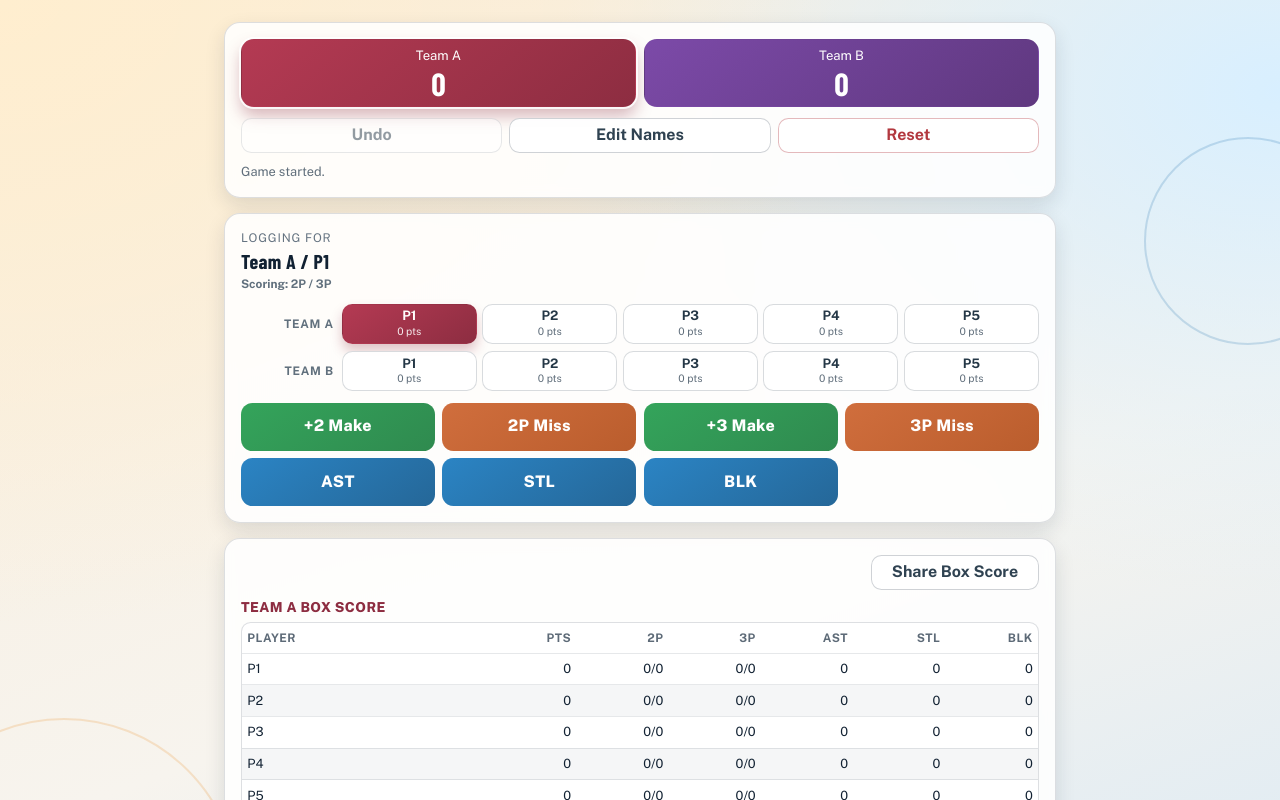
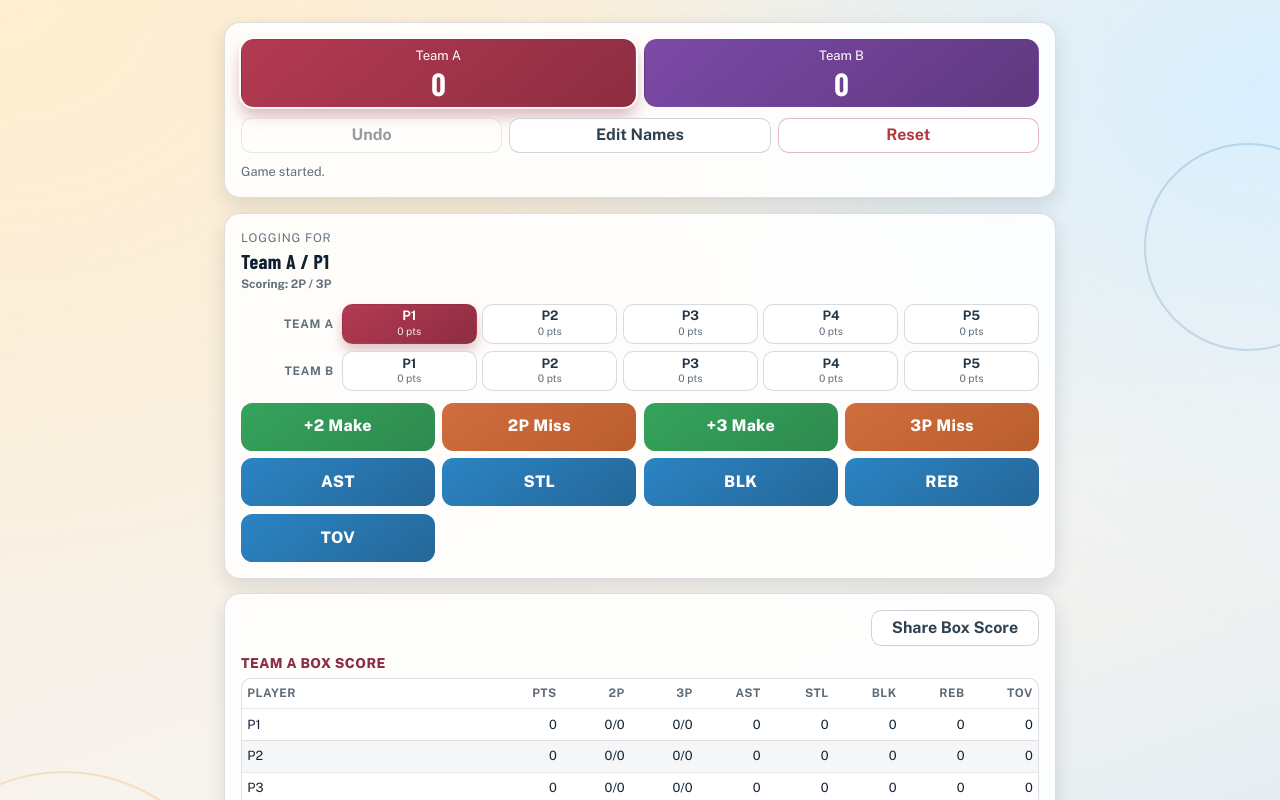
Before and after one commit to preraku/boxscore, a React (Vite) app: page / in a window 1280 px wide. Both pictures are taken after a click on the button "Start Tracking". Shown: the top 800 px of the page. Built offline with nearby package versions, Linux system fonts and the light colour scheme.

Commit message:
Add REB and TOV

```diff
--- a/src/App.css
+++ b/src/App.css
@@ -523,7 +523,7 @@
 
 .stats-table {
   width: 100%;
-  min-width: 25.5rem;
+  min-width: 31rem;
   table-layout: fixed;
   border-collapse: collapse;
   font-size: 0.8rem;
@@ -539,7 +539,7 @@
 
 .stats-table th:nth-child(1),
 .stats-table td:nth-child(1) {
-  width: 32%;
+  width: 30%;
 }
 
 .stats-table th:first-child,
@@ -554,7 +554,7 @@
 
 .stats-table th:nth-child(n + 3),
 .stats-table td:nth-child(n + 3) {
-  width: 11.6%;
+  width: 8.5%;
 }
 
 .stats-table thead th {
--- a/src/App.tsx
+++ b/src/App.tsx
@@ -5,7 +5,16 @@ import './App.css'
 type TeamSize = 4 | 5
 type TeamId = 'A' | 'B'
 type ScoringMode = 'twosAndThrees' | 'onesAndTwos'
-type StatKey = 'lowPA' | 'lowPM' | 'highPA' | 'highPM' | 'ast' | 'stl' | 'blk'
+type StatKey =
+  | 'lowPA'
+  | 'lowPM'
+  | 'highPA'
+  | 'highPM'
+  | 'ast'
+  | 'stl'
+  | 'blk'
+  | 'reb'
+  | 'tov'
 
 type StatLine = {
   lowPA: number
@@ -15,6 +24,8 @@ type StatLine = {
   ast: number
   stl: number
   blk: number
+  reb: number
+  tov: number
 }
 
 type StatDelta = Partial<Record<StatKey, number>>
@@ -62,6 +73,8 @@ const STAT_KEYS: StatKey[] = [
   'ast',
   'stl',
   'blk',
+  'reb',
+  'tov',
 ]
 
 const SCORING_CONFIG: Record<
@@ -122,6 +135,8 @@ const scoringActions = (mode: ScoringMode): ActionDefinition[] => {
     { id: 'ast', label: 'AST', short: 'AST', tone: 'event', delta: { ast: 1 } },
     { id: 'stl', label: 'STL', short: 'STL', tone: 'event', delta: { stl: 1 } },
     { id: 'blk', label: 'BLK', short: 'BLK', tone: 'event', delta: { blk: 1 } },
+    { id: 'reb', label: 'REB', short: 'REB', tone: 'event', delta: { reb: 1 } },
+    { id: 'tov', label: 'TOV', short: 'TOV', tone: 'event', delta: { tov: 1 } },
   ]
 }
 
@@ -133,6 +148,8 @@ const blankStatLine = (): StatLine => ({
   ast: 0,
   stl: 0,
   blk: 0,
+  reb: 0,
+  tov: 0,
 })
 
 const createSetupTeam = (label: string): SetupTeam => ({
@@ -503,6 +520,8 @@ function App() {
               <th>AST</th>
               <th>STL</th>
               <th>BLK</th>
+              <th>REB</th>
+              <th>TOV</th>
             </tr>
           </thead>
           <tbody>
@@ -515,6 +534,8 @@ function App() {
                 <td>{player.stats.ast}</td>
                 <td>{player.stats.stl}</td>
                 <td>{player.stats.blk}</td>
+                <td>{player.stats.reb}</td>
+                <td>{player.stats.tov}</td>
               </tr>
             ))}
             <tr className="total-row">
@@ -535,6 +556,8 @@ function App() {
               <td>{teamStatTotal(team, 'ast')}</td>
               <td>{teamStatTotal(team, 'stl')}</td>
               <td>{teamStatTotal(team, 'blk')}</td>
+              <td>{teamStatTotal(team, 'reb')}</td>
+              <td>{teamStatTotal(team, 'tov')}</td>
             </tr>
           </tbody>
         </table>
```
